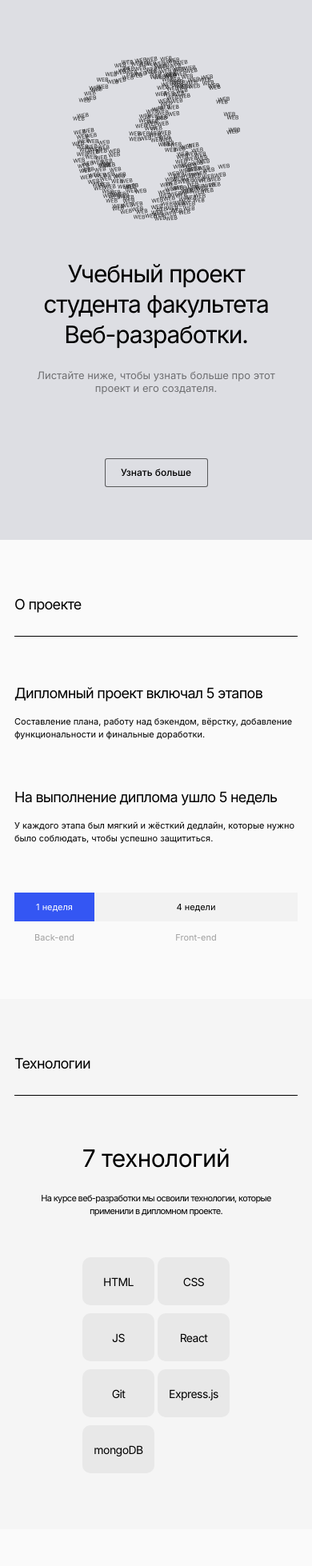
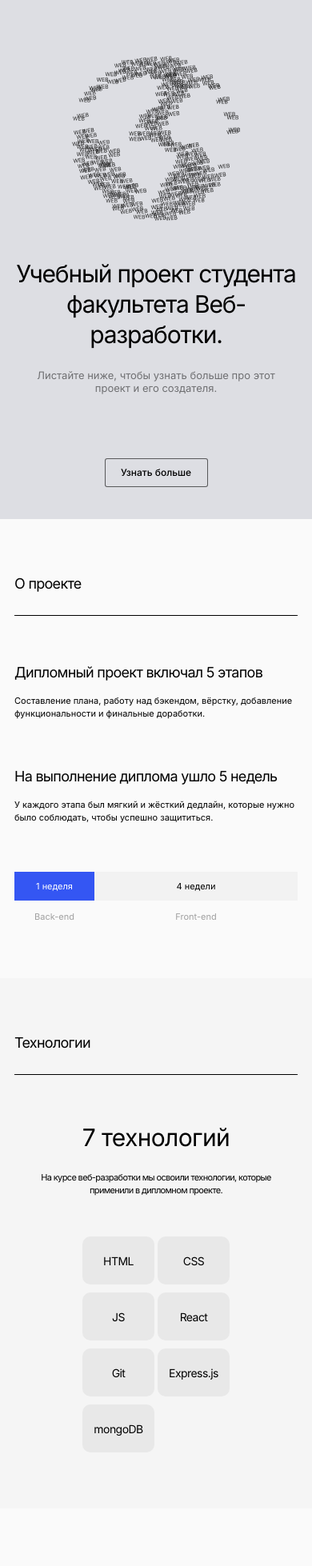
Before and after one commit to Methanoy/movies-explorer-frontend, a React (Create React App) app: page / in a window 390 px wide. Shown: the top 1958 px of the page at 80% size. Built offline with nearby package versions, Linux system fonts and the light colour scheme.

Commit message:
refactor: add screen size limiter for 1280 brakepoint

```diff
--- a/src/components/Footer/Footer.css
+++ b/src/components/Footer/Footer.css
@@ -2,6 +2,13 @@
     text-align: center;
     padding: 80px 70px 20px;
     background-color: #FAFAFA;
+}
+
+.footer__size-limiter {
+    max-width: 1280px;
+    width: 100%;
+    margin: 0 auto;
+    padding: 0;
 }
 
 .footer__annotation {
--- a/src/components/Footer/Footer.js
+++ b/src/components/Footer/Footer.js
@@ -4,6 +4,7 @@ function Footer() {
 
     return (
         <footer className="footer">
+            <div className="footer__size-limiter">
                 <p className="footer__annotation">Учебный проект Яндекс.Практикум х BeatFilm.</p>
 
                 <div className="footer__container">
@@ -21,6 +22,7 @@ function Footer() {
                             </li>
                         </ul>
                 </div>
+            </div>
         </footer>
         );
 }
--- a/src/components/Main/AboutMe/AboutMe.css
+++ b/src/components/Main/AboutMe/AboutMe.css
@@ -1,6 +1,13 @@
 .about-me {
     padding: 110px 70px 125px;
     background-color: #FAFAFA;
+}
+
+.about-me__size-limiter {
+    max-width: 1280px;
+    width: 100%;
+    margin: 0 auto;
+    padding: 0;
 }
 
 .about-me__title {
--- a/src/components/Main/AboutMe/AboutMe.js
+++ b/src/components/Main/AboutMe/AboutMe.js
@@ -6,6 +6,7 @@ function AboutMe() {
 
     return (
     <article className="about-me">
+        <div className="about-me__size-limiter">
             <h2 className="about-me__title">Студент</h2>
             <div className="about-me__profile-container">
                 <img className="about-me__avatar" src={portfolioAvatar} alt="Улыбающийся мужчина в белой рубашке и светло-серых брюках сидит на камне на фоне моря" />
@@ -38,6 +39,7 @@ function AboutMe() {
                         </a>
                     </li>
             </div>
+        </div>
     </article>
     );
 }
--- a/src/components/Main/AboutProject/AboutProject.css
+++ b/src/components/Main/AboutProject/AboutProject.css
@@ -1,6 +1,13 @@
 .about-project {
     padding: 110px 70px;
     background-color: #FAFAFA;
+}
+
+.about-project__size-limiter {
+    max-width: 1280px;
+    width: 100%;
+    margin: 0 auto;
+    padding: 0;
 }
 
 .about-project__title {
@@ -115,7 +122,7 @@
     .about-project__text {
         font-size: 11px;
         line-height: 16px;
-        margin: 16px 0 60px 0;
+        margin: 16px 0 60px;
     }
 
     .timebar__line {
--- a/src/components/Main/AboutProject/AboutProject.js
+++ b/src/components/Main/AboutProject/AboutProject.js
@@ -4,6 +4,7 @@ function AboutProject() {
 
   return (
     <article className="about-project">
+        <div className="about-project__size-limiter">
             <h2 className="about-project__title">О проекте</h2>
             <div className="about-project__text-container">
                 <div>
@@ -24,6 +25,7 @@ function AboutProject() {
                 <div className="timebar__line timebar__text timebar__description">Back-end</div>
                 <div className="timebar__line timebar__text timebar__description">Front-end</div>
             </div>
+        </div>
     </article>
   );
 }
--- a/src/components/Main/Promo/Promo.css
+++ b/src/components/Main/Promo/Promo.css
@@ -1,13 +1,17 @@
 .promo {
-    display: flex;
-    justify-content: space-between;
     background-color: #dddee3;
     padding: 75px 70px 75px 70px;
 }
 
-.promo__text-container {
-    max-width: 640px;
+.promo__size-limiter {
+    display: flex;
+    justify-content: space-between;
+    max-width: 1280px;
+    width: 100%;
+    margin: 0 auto;
+    padding: 0;
 }
+
 
 .promo__title {
     max-width: 640px;
@@ -21,9 +25,8 @@
 
 .promo__text {
     max-width: 310px;
-    margin: 0;
     padding: 0;
-    margin-top: 36px;
+    margin: 36px 0 0 0;
     font-style: normal;
     font-weight: 400;
     font-size: 13px;
@@ -63,9 +66,13 @@
 
 @media screen and (min-width: 768px) and (max-width: 1279px) {
     .promo {
+        padding: 140px 44px 76px;
+    }
+
+    .promo__size-limiter {
+        display: flex;
         flex-direction: column-reverse;
         align-items: center;
-        padding: 140px 70px 76px 70px;
     }
 
     .promo__text-container {
@@ -93,9 +100,12 @@
 
 @media screen and (max-width: 767px) {
     .promo {
+        padding: 70px 10px 40px;
+    }
+
+    .promo__size-limiter {
         flex-direction: column-reverse;
         align-items: center;
-        padding: 70px 55px 66px 55px;
     }
 
     .promo__img {
@@ -108,7 +118,6 @@
         flex-direction: column;
         align-items: center;
         margin-top: 44px;
-        min-width: 300px;
         text-align: center;
     }
 
--- a/src/components/Main/Promo/Promo.js
+++ b/src/components/Main/Promo/Promo.js
@@ -5,6 +5,7 @@ function Promo() {
 
   return (
     <article className="promo">
+      <div className="promo__size-limiter">
           <div className="promo__text-container">
               <h1 className="promo__title">Учебный проект студента факультета Веб-разработки.</h1>
               <p className="promo__text">Листайте ниже, чтобы узнать больше про этот проект и его создателя.</p>
@@ -13,6 +14,7 @@ function Promo() {
           <div className="promo__img-container">
               <img className="promo__img" src={promoLogo} alt="Изображение глобуса, нарисованного из латинских слов 'web'" />
           </div>
+      </div>
     </article>
   );
 }
--- a/src/components/Main/Techs/Techs.css
+++ b/src/components/Main/Techs/Techs.css
@@ -1,6 +1,13 @@
 .techs {
     padding: 100px 70px;
     background-color: #F5F5F5;
+}
+
+.techs__size-limiter {
+    max-width: 1280px;
+    width: 100%;
+    margin: 0 auto;
+    padding: 0;
 }
 
 .techs__title {
--- a/src/components/Main/Techs/Techs.js
+++ b/src/components/Main/Techs/Techs.js
@@ -4,6 +4,7 @@ function Techs() {
 
     return (
     <article className="techs">
+        <div className="techs__size-limiter">
             <h2 className="techs__title">Технологии</h2>
             <div className="techs__text-container">
                 <h3 className="techs__subtitle">7 технологий</h3>
@@ -18,6 +19,7 @@ function Techs() {
                 <li className="techs__list-item">Express.js</li>
                 <li className="techs__list-item">mongoDB</li>
             </ul>
+        </div>
     </article>
     );
 }
```
Lines whose indentation alone changed are shown as unchanged.
